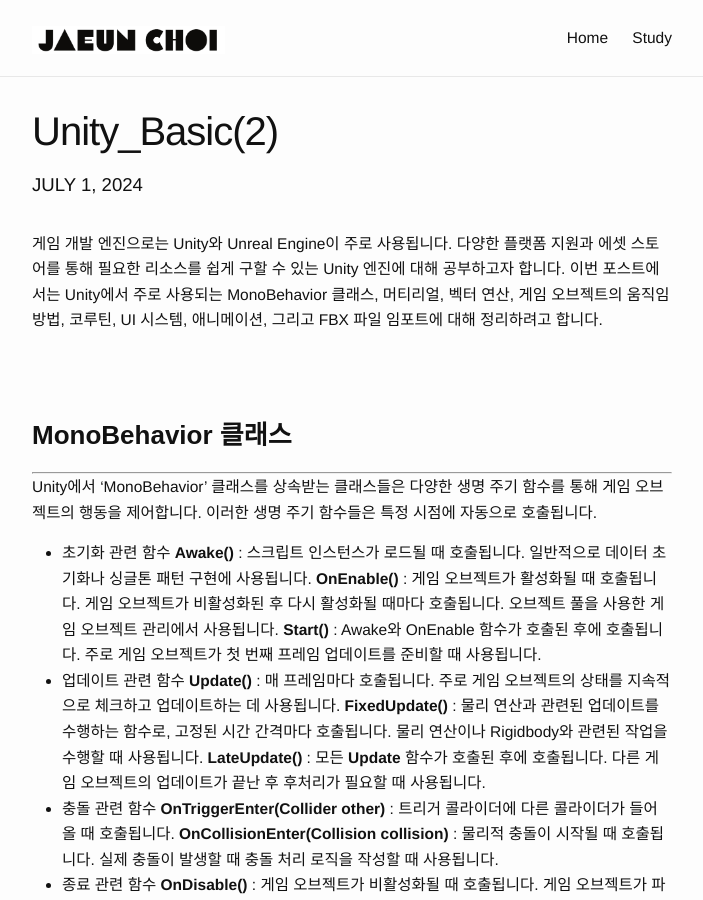
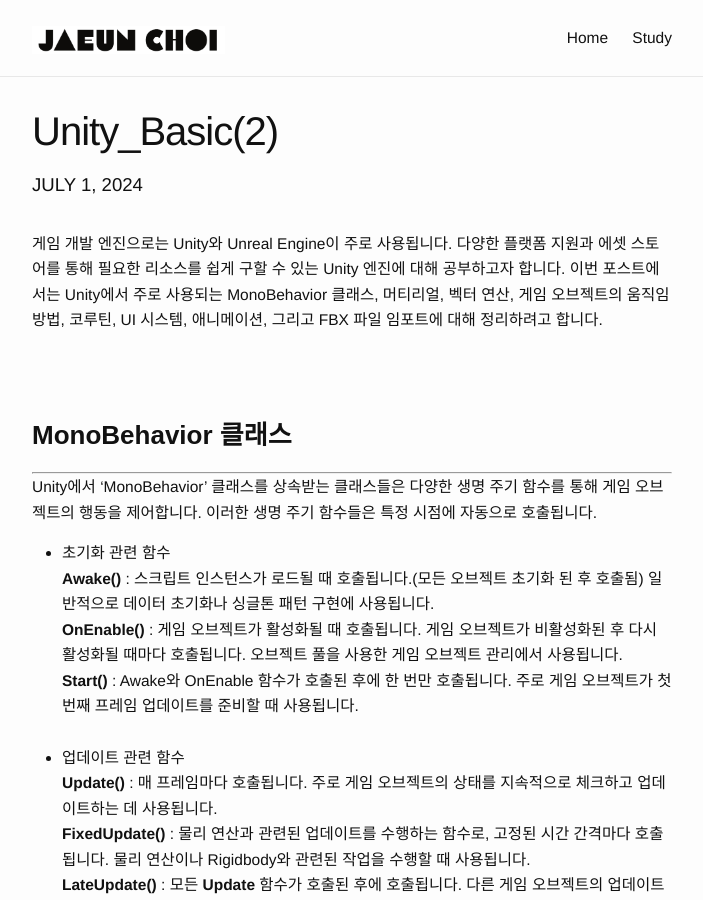
Before and after one commit to Jaeun-Choi98/jaeun-choi98.github.io, a Jekyll site: the page built from _posts/2024-07-01-unity_baisic(2).md, in a window 1280 px wide and 900 px high. Shown: the whole window, without its empty margins (288-991 px from the left). Built offline with Jekyll 4.4.1, drawn with Linux system fonts in a browser that asks for light colours.

Commit message:
modify unity_post(2)

```diff
--- a/_posts/2024-07-01-unity_baisic(2).md
+++ b/_posts/2024-07-01-unity_baisic(2).md
@@ -16,20 +16,20 @@ date: 2024-07-01 11:50:00
 
 Unity에서 ‘MonoBehavior’ 클래스를 상속받는 클래스들은 다양한 생명 주기 함수를 통해 게임 오브젝트의 행동을 제어합니다. 이러한 생명 주기 함수들은 특정 시점에 자동으로 호출됩니다.
 
-- 초기화 관련 함수
-  **Awake()** : 스크립트 인스턴스가 로드될 때 호출됩니다. 일반적으로 데이터 초기화나 싱글톤 패턴 구현에 사용됩니다.
-  **OnEnable()** : 게임 오브젝트가 활성화될 때 호출됩니다. 게임 오브젝트가 비활성화된 후 다시 활성화될 때마다 호출됩니다. 오브젝트 풀을 사용한 게임 오브젝트 관리에서 사용됩니다.
-  **Start()** : Awake와 OnEnable 함수가 호출된 후에 호출됩니다. 주로 게임 오브젝트가 첫 번째 프레임 업데이트를 준비할 때 사용됩니다.
-- 업데이트 관련 함수
-  **Update()** : 매 프레임마다 호출됩니다. 주로 게임 오브젝트의 상태를 지속적으로 체크하고 업데이트하는 데 사용됩니다.
-  **FixedUpdate()** : 물리 연산과 관련된 업데이트를 수행하는 함수로, 고정된 시간 간격마다 호출됩니다. 물리 연산이나 Rigidbody와 관련된 작업을 수행할 때 사용됩니다.
-  **LateUpdate()** : 모든 **Update** 함수가 호출된 후에 호출됩니다. 다른 게임 오브젝트의 업데이트가 끝난 후 후처리가 필요할 때 사용됩니다.
-- 충돌 관련 함수
-  **OnTriggerEnter(Collider other)** : 트리거 콜라이더에 다른 콜라이더가 들어올 때 호출됩니다.
-  **OnCollisionEnter(Collision collision)** : 물리적 충돌이 시작될 때 호출됩니다. 실제 충돌이 발생할 때 충돌 처리 로직을 작성할 때 사용됩니다.
-- 종료 관련 함수
-  **OnDisable()** : 게임 오브젝트가 비활성화될 때 호출됩니다. 게임 오브젝트가 파괴되기 전에도 호출될 수 있습니다.
-  **OnDestroy()** : 게임 오브젝트가 파괴될 때 호출됩니다. 메모리 해제나 정리 작업을 수행할 때 사용됩니다.
+- 초기화 관련 함수<br>
+  **Awake()** : 스크립트 인스턴스가 로드될 때 호출됩니다.(모든 오브젝트 초기화 된 후 호출됨) 일반적으로 데이터 초기화나 싱글톤 패턴 구현에 사용됩니다.<br>
+  **OnEnable()** : 게임 오브젝트가 활성화될 때 호출됩니다. 게임 오브젝트가 비활성화된 후 다시 활성화될 때마다 호출됩니다. 오브젝트 풀을 사용한 게임 오브젝트 관리에서 사용됩니다.<br>
+  **Start()** : Awake와 OnEnable 함수가 호출된 후에 한 번만 호출됩니다. 주로 게임 오브젝트가 첫 번째 프레임 업데이트를 준비할 때 사용됩니다.<br><br>
+- 업데이트 관련 함수<br>
+  **Update()** : 매 프레임마다 호출됩니다. 주로 게임 오브젝트의 상태를 지속적으로 체크하고 업데이트하는 데 사용됩니다.<br>
+  **FixedUpdate()** : 물리 연산과 관련된 업데이트를 수행하는 함수로, 고정된 시간 간격마다 호출됩니다. 물리 연산이나 Rigidbody와 관련된 작업을 수행할 때 사용됩니다.<br>
+  **LateUpdate()** : 모든 **Update** 함수가 호출된 후에 호출됩니다. 다른 게임 오브젝트의 업데이트가 끝난 후 후처리가 필요할 때 사용됩니다.<br><br>
+- 충돌 관련 함수<br>
+  **OnTriggerEnter(Collider other)** : 트리거 콜라이더에 다른 콜라이더가 들어올 때 호출됩니다.<br>
+  **OnCollisionEnter(Collision collision)** : 물리적 충돌이 시작될 때 호출됩니다. 실제 충돌이 발생할 때 충돌 처리 로직을 작성할 때 사용됩니다.<br><br>
+- 종료 관련 함수<br>
+  **OnDisable()** : 게임 오브젝트가 비활성화될 때 호출됩니다. 게임 오브젝트가 파괴되기 전에도 호출될 수 있습니다.<br>
+  **OnDestroy()** : 게임 오브젝트가 파괴될 때 호출됩니다. 메모리 해제나 정리 작업을 수행할 때 사용됩니다.<br>
 
 <br>
 <br>
```
